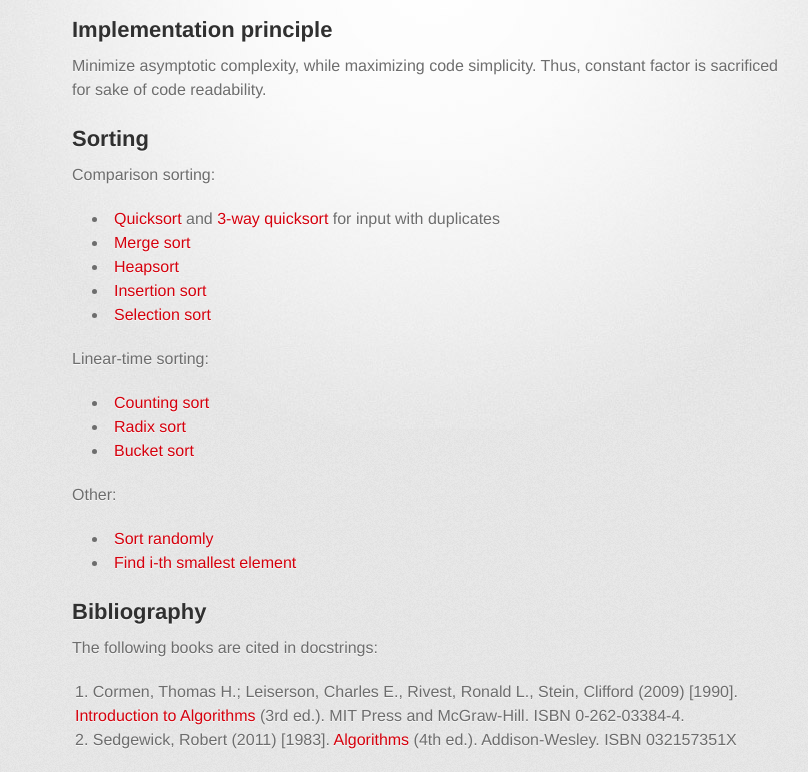
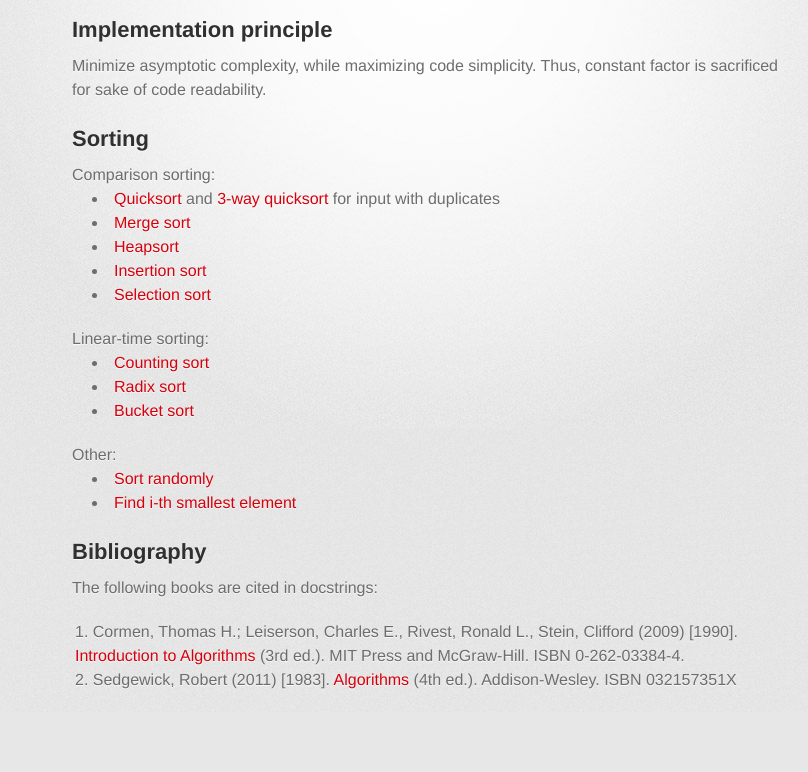
Before and after one commit to nodirt/pyalgo, a plain HTML site: page index.html in a window 1280 px wide. Shown: the part 144-916 px from the top of the page, without its empty margins (208-1016 px from the left). After the commit the page ends 856 px from the top, so only its background shows below. Drawn offline with Linux system fonts and the light colour scheme; a web font is replaced by a local one.

Commit message:
Removed <p>

```diff
--- a/index.html
+++ b/index.html
@@ -30,8 +30,7 @@
 
           <section id="sorting">
             <h2>Sorting</h2>
-            <p>Comparison sorting:</p>
-
+            Comparison sorting:
             <ul>
               <li>
                 <a href="http://github.com/nodirt/algo/blob/master/sorting/quicksort.py">Quicksort</a> and
@@ -43,14 +42,14 @@
               <li><a href="http://github.com/nodirt/algo/blob/master/sorting/selection_sort.py">Selection sort</a></li>
             </ul>
 
-            <p>Linear-time sorting:</p>
+            Linear-time sorting:
             <ul>
               <li><a href="http://github.com/nodirt/algo/blob/master/sorting/counting_sort.py">Counting sort</a></li>
               <li><a href="http://github.com/nodirt/algo/blob/master/sorting/radix_sort.py">Radix sort</a></li>
               <li><a href="http://github.com/nodirt/algo/blob/master/sorting/bucket_sort.py">Bucket sort</a></li>
             </ul>
 
-            <p>Other:</p>
+            Other:
             <ul>
               <li><a href="http://github.com/nodirt/algo/blob/master/sorting/random_order.py">Sort randomly</a></li>
               <li><a href="http://github.com/nodirt/algo/blob/master/sorting/order_statistic.py">Find i-th smallest element</a></li>
```
